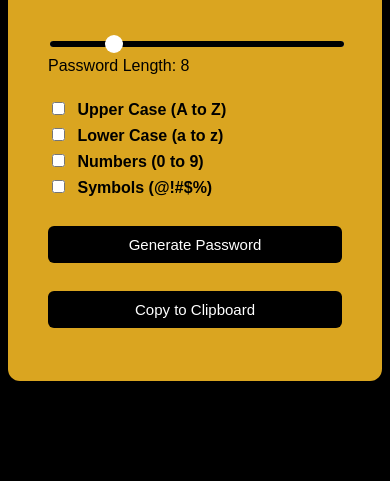
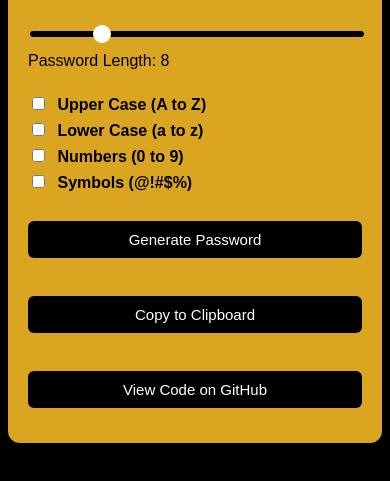
Before and after one commit to SULTAN-195/Password-Generator, a plain HTML site: page index.html in a window 390 px wide. Shown: the part 213-694 px from the top of the page. Drawn offline with Linux system fonts and the light colour scheme.

Commit message:
Add files via upload

```diff
--- a/index.html
+++ b/index.html
@@ -38,6 +38,12 @@
     <button onclick="GeneratePassword()">Generate Password</button> <br /><br />
     <button id="CopyPassword">Copy to Clipboard</button> <br /><br />
 
+
+    <a href="https://github.com/SULTAN-195/Password-Generator" target="_blank">
+  <button>View Code on GitHub</button>
+    </a>
+
+
 </div>
 
     <script src="app.js"></script>
--- a/style.css
+++ b/style.css
@@ -117,3 +117,36 @@ input[type="range"]::-webkit-slider-thumb {
   cursor: pointer;
   margin-top: -6px;
 }
+
+
+a button {
+  background-color: black;
+  color: white;
+  padding: 10px 20px;
+  border: none;
+  border-radius: 6px;
+  cursor: pointer;
+}
+
+
+
+
+@media screen and (max-width: 768px) {
+  .container {
+    width: 95%;
+    padding: 20px;
+    flex-direction: column;
+    align-items: center;
+  }
+
+  input[type="text"],
+  input[type="range"],
+  button {
+    width: 100%;
+    margin-bottom: 15px;
+  }
+
+  h1, label {
+    text-align: center;
+  }
+}
```
